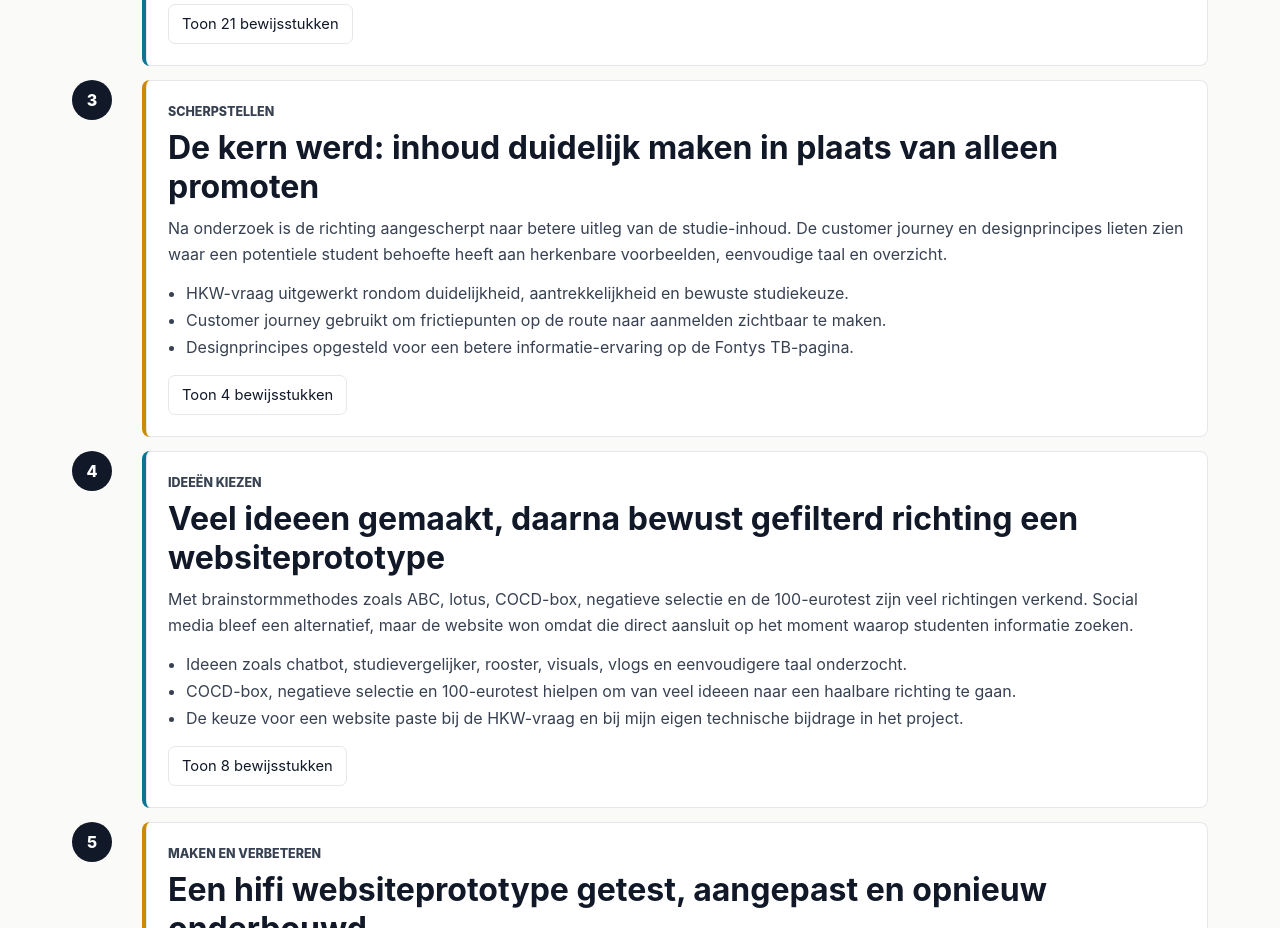
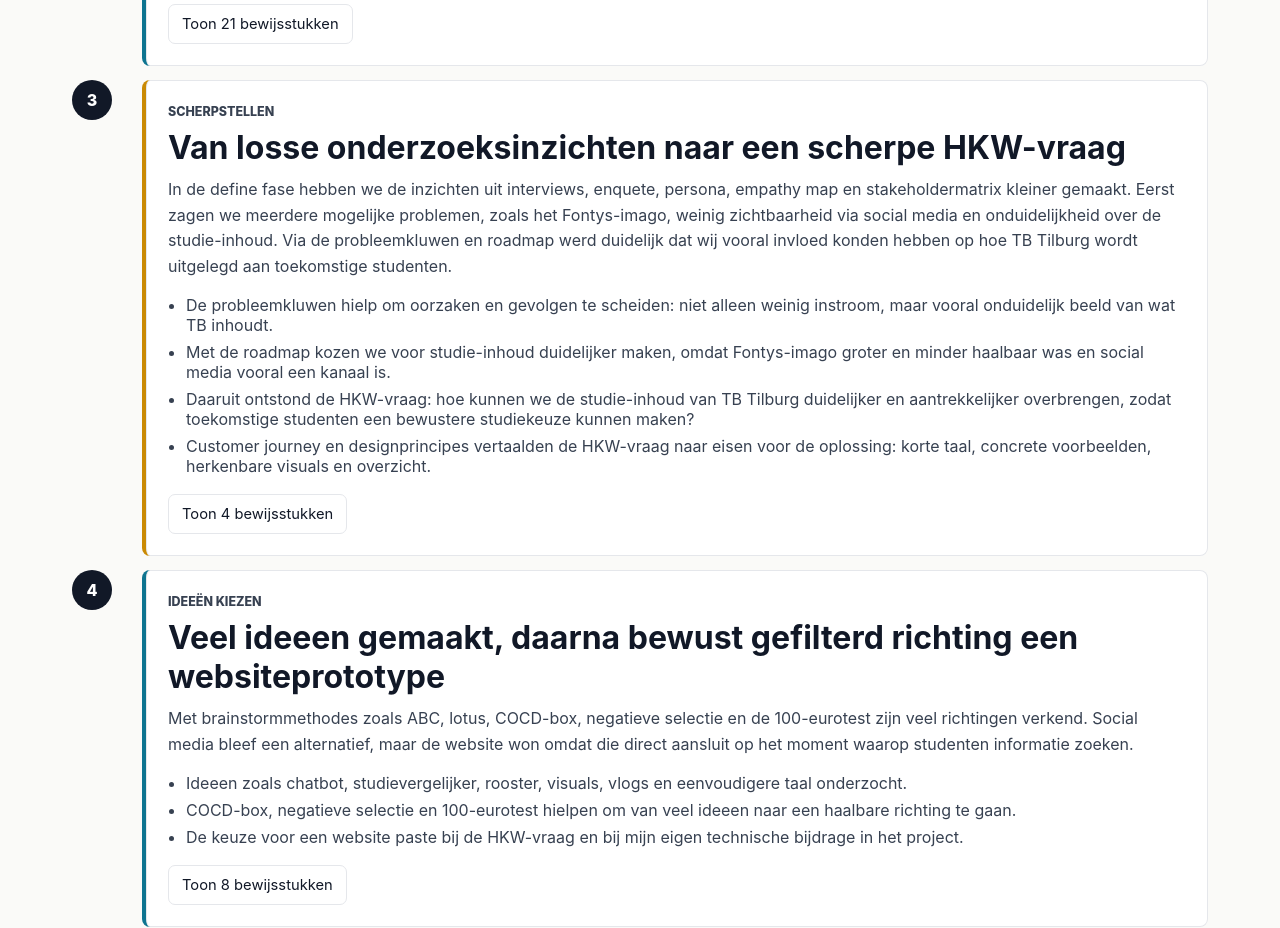
Before and after one commit to maxdekortwork/bulletjournal, a React (Vite) app: page / in a window 1280 px wide. Shown: the part 1700-2628 px from the top of the page. Built offline with nearby package versions, Linux system fonts and the light colour scheme.

Commit message:
Update bullet journal content

```diff
--- a/src/App.jsx
+++ b/src/App.jsx
@@ -47,13 +47,14 @@ const phaseCopy = [
     id: 'define',
     label: 'Define',
     kicker: 'Scherpstellen',
-    title: 'De kern werd: inhoud duidelijk maken in plaats van alleen promoten',
+    title: 'Van losse onderzoeksinzichten naar een scherpe HKW-vraag',
     summary:
-      'Na onderzoek is de richting aangescherpt naar betere uitleg van de studie-inhoud. De customer journey en designprincipes lieten zien waar een potentiele student behoefte heeft aan herkenbare voorbeelden, eenvoudige taal en overzicht.',
+      'In de define fase hebben we de inzichten uit interviews, enquete, persona, empathy map en stakeholdermatrix kleiner gemaakt. Eerst zagen we meerdere mogelijke problemen, zoals het Fontys-imago, weinig zichtbaarheid via social media en onduidelijkheid over de studie-inhoud. Via de probleemkluwen en roadmap werd duidelijk dat wij vooral invloed konden hebben op hoe TB Tilburg wordt uitgelegd aan toekomstige studenten.',
     bullets: [
-      'HKW-vraag uitgewerkt rondom duidelijkheid, aantrekkelijkheid en bewuste studiekeuze.',
-      'Customer journey gebruikt om frictiepunten op de route naar aanmelden zichtbaar te maken.',
-      'Designprincipes opgesteld voor een betere informatie-ervaring op de Fontys TB-pagina.',
+      'De probleemkluwen hielp om oorzaken en gevolgen te scheiden: niet alleen weinig instroom, maar vooral onduidelijk beeld van wat TB inhoudt.',
+      'Met de roadmap kozen we voor studie-inhoud duidelijker maken, omdat Fontys-imago groter en minder haalbaar was en social media vooral een kanaal is.',
+      'Daaruit ontstond de HKW-vraag: hoe kunnen we de studie-inhoud van TB Tilburg duidelijker en aantrekkelijker overbrengen, zodat toekomstige studenten een bewustere studiekeuze kunnen maken?',
+      'Customer journey en designprincipes vertaalden de HKW-vraag naar eisen voor de oplossing: korte taal, concrete voorbeelden, herkenbare visuals en overzicht.',
     ],
   },
   {
```
